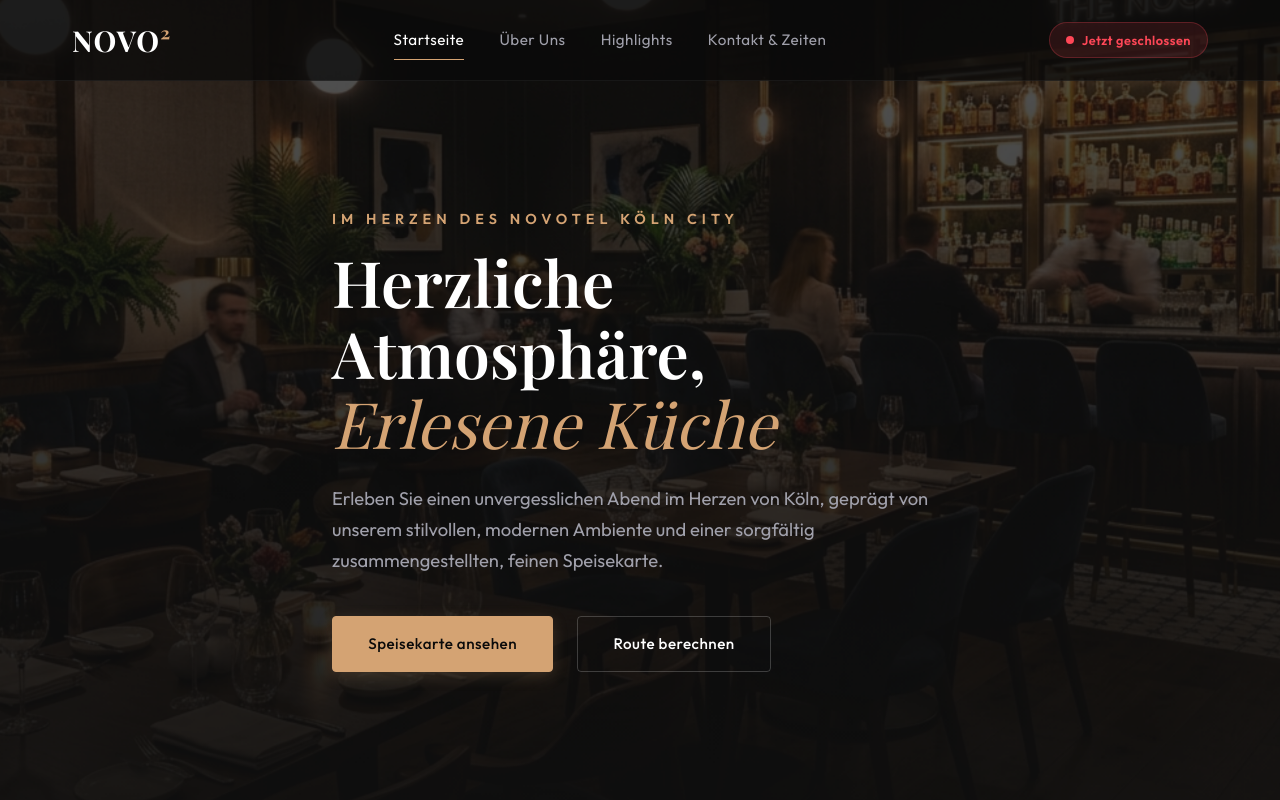
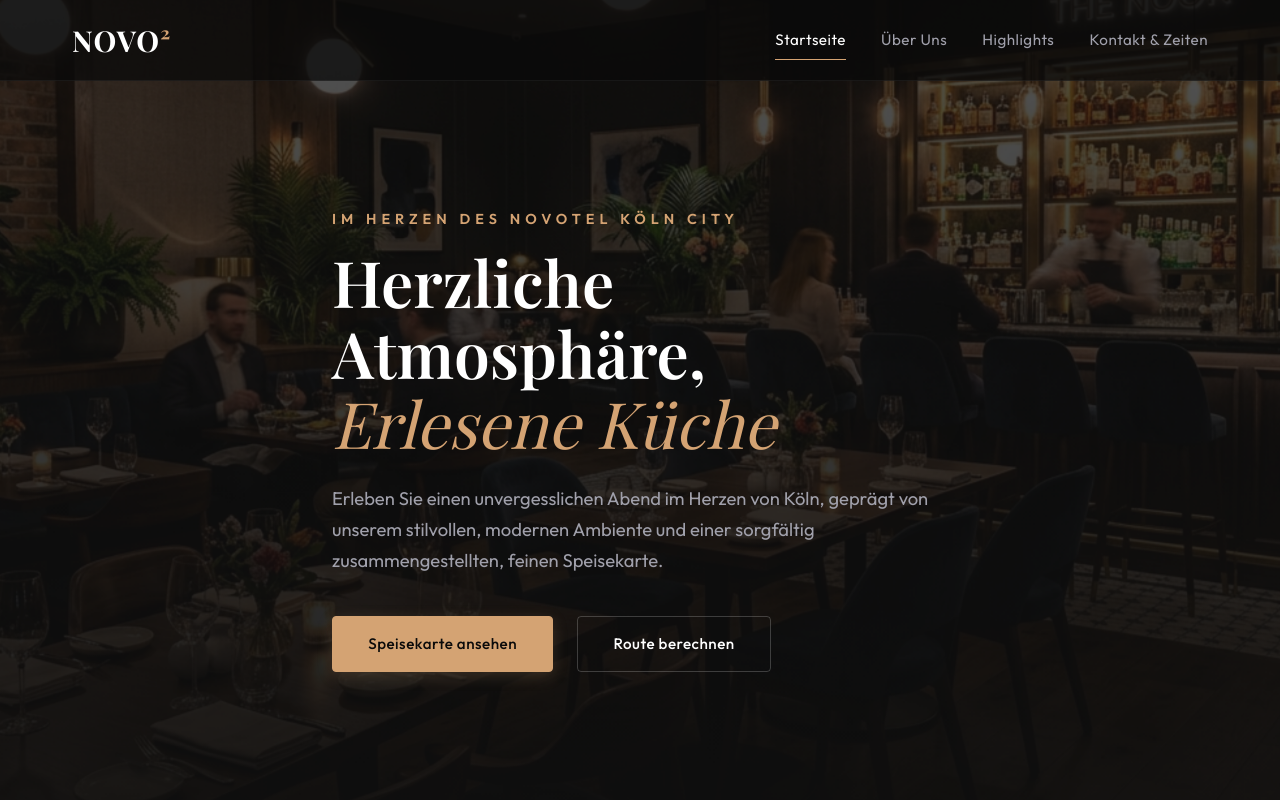
Before and after one commit to alparslan556/Novo27, a plain HTML site: page index.html in a window 1280 px wide. Shown: the top 800 px of the page. Drawn offline with nearby package versions, Linux system fonts and the light colour scheme; a web font is replaced by a local one.

Commit message:
Add files via upload

```diff
--- a/index.html
+++ b/index.html
@@ -34,9 +34,6 @@
                 <a href="#menu" class="nav-link">Highlights</a>
                 <a href="#contact" class="nav-link">Kontakt & Zeiten</a>
             </nav>
-            <div class="status-indicator">
-                <span id="status-badge" class="badge checking">Wird überprüft...</span>
-            </div>
             <button class="mobile-nav-toggle" id="nav-toggle" aria-label="Menü öffnen">
                 <i class="fa-solid fa-bars"></i>
             </button>
--- a/script.js
+++ b/script.js
@@ -60,60 +60,4 @@ document.addEventListener('DOMContentLoaded', () => {
         });
     });
 
-    // --- Dynamic Opening Hours Status (Cologne/Germany Timezone) ---
-    function updateRestaurantStatus() {
-        const statusBadge = document.getElementById('status-badge');
-        if (!statusBadge) return;
-
-        try {
-            // Get current date/time in Europe/Berlin timezone
-            const formatter = new Intl.DateTimeFormat('en-US', {
-                timeZone: 'Europe/Berlin',
-                hour: 'numeric',
-                minute: 'numeric',
-                weekday: 'long',
-                hour12: false
-            });
-
-            const parts = formatter.formatToParts(new Date());
-            const timeData = {};
-            parts.forEach(p => {
-                timeData[p.type] = p.value;
-            });
-
-            const weekday = timeData.weekday; // e.g., "Monday"
-            const hour = parseInt(timeData.hour, 10);
-            const minute = parseInt(timeData.minute, 10);
-
-            // Restaurant hours: Mon - Fri, 10:30 - 21:30
-            // Calculate total minutes since midnight
-            const currentMinutes = hour * 60 + minute;
-            const openMinutes = 10 * 60 + 30; // 10:30 -> 630 min
-            const closeMinutes = 21 * 60 + 30; // 21:30 -> 1290 min
-
-            const isWeekday = ['Monday', 'Tuesday', 'Wednesday', 'Thursday', 'Friday'].includes(weekday);
-            const isOpenTime = currentMinutes >= openMinutes && currentMinutes < closeMinutes;
-
-            statusBadge.classList.remove('checking');
-            if (isWeekday && isOpenTime) {
-                statusBadge.innerText = 'Jetzt geöffnet (bis 21:30 Uhr)';
-                statusBadge.classList.remove('closed');
-                statusBadge.classList.add('open');
-            } else {
-                statusBadge.innerText = 'Jetzt geschlossen';
-                statusBadge.classList.remove('open');
-                statusBadge.classList.add('closed');
-            }
-        } catch (error) {
-            console.error('Timezone check error:', error);
-            // Fallback status if Intl fails
-            statusBadge.innerText = 'Öffnungszeiten: Mo-Fr 10:30-21:30 Uhr';
-            statusBadge.classList.remove('checking');
-            statusBadge.classList.add('open');
-        }
-    }
-
-    // Run status check instantly and update every 30 seconds
-    updateRestaurantStatus();
-    setInterval(updateRestaurantStatus, 30000);
 });
--- a/style.css
+++ b/style.css
@@ -170,61 +170,6 @@ a {
     font-size: 0.85rem;
 }
 
-/* --- Badges --- */
-.badge {
-    display: inline-flex;
-    align-items: center;
-    gap: 0.5rem;
-    padding: 0.4rem 1rem;
-    border-radius: 20px;
-    font-size: 0.8rem;
-    font-weight: 600;
-    letter-spacing: 0.5px;
-    transition: var(--transition-fast);
-}
-
-.badge::before {
-    content: '';
-    display: inline-block;
-    width: 8px;
-    height: 8px;
-    border-radius: 50%;
-}
-
-.badge.checking {
-    background-color: rgba(255, 255, 255, 0.08);
-    color: var(--text-secondary);
-    border: 1px solid rgba(255, 255, 255, 0.15);
-}
-.badge.checking::before {
-    background-color: var(--text-secondary);
-    animation: pulse 1.5s infinite alternate;
-}
-
-.badge.open {
-    background-color: rgba(46, 213, 115, 0.12);
-    color: #2ed573;
-    border: 1px solid rgba(46, 213, 115, 0.25);
-}
-.badge.open::before {
-    background-color: #2ed573;
-    box-shadow: 0 0 8px #2ed573;
-}
-
-.badge.closed {
-    background-color: rgba(255, 71, 87, 0.12);
-    color: #ff4757;
-    border: 1px solid rgba(255, 71, 87, 0.25);
-}
-.badge.closed::before {
-    background-color: #ff4757;
-}
-
-@keyframes pulse {
-    0% { opacity: 0.4; }
-    100% { opacity: 1; }
-}
-
 /* --- Header & Navigation --- */
 .header {
     position: fixed;
@@ -329,11 +274,6 @@ a {
 
     .navbar.active {
         left: 0;
-    }
-
-    .status-indicator {
-        margin-right: 1.5rem;
-        margin-left: auto;
     }
 }
 
```
